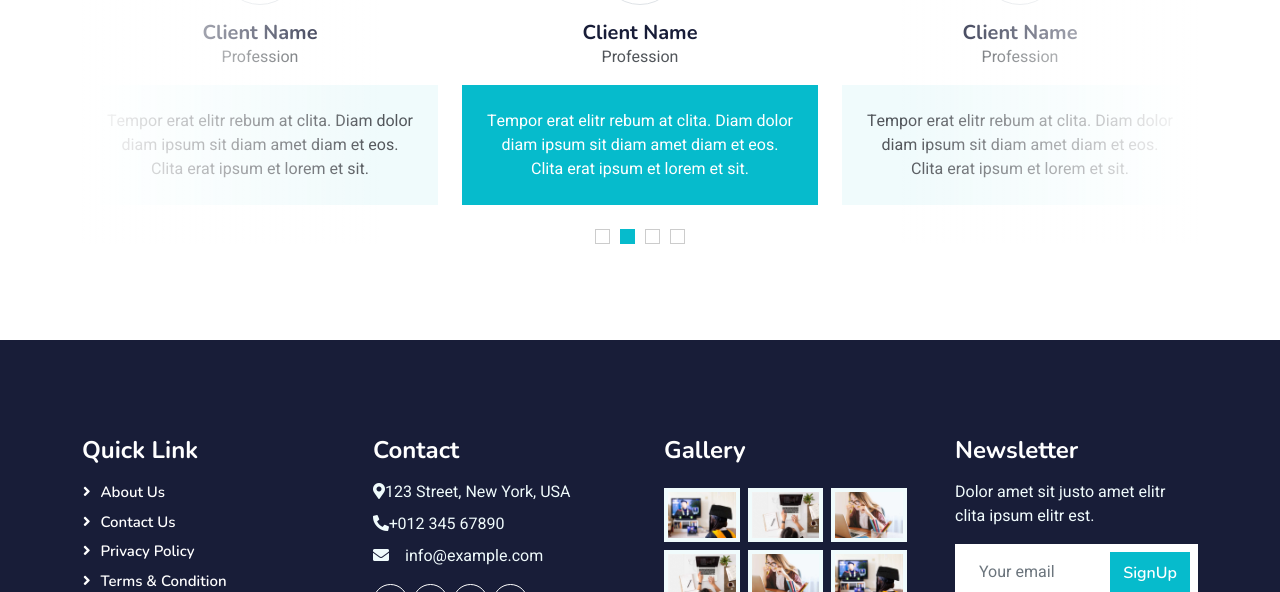
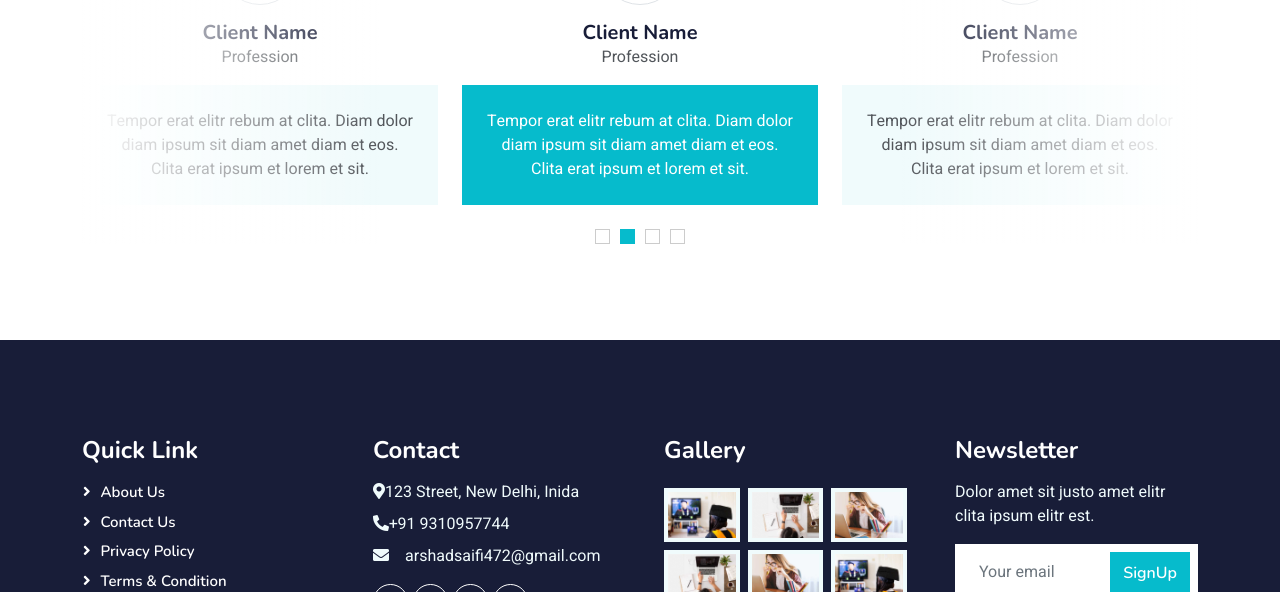
Before and after one commit to Arshad563/eLEARNINGSITE, a plain HTML site: page index.html in a window 1280 px wide. Shown: the part 4083-4675 px from the top of the page. Drawn offline with nearby package versions, Linux system fonts and the light colour scheme.

Commit message:
Update index.html

```diff
--- a/index.html
+++ b/index.html
@@ -529,9 +529,9 @@
                 </div>
                 <div class="col-lg-3 col-md-6">
                     <h4 class="text-white mb-3">Contact</h4>
-                    <p class="mb-2"><i class="fa fa-map-marker-alt mnot imagee-3"></i>123 Street, New York, USA</p>
-                    <p class="mb-2"><i class="fa fa-phone-alt mnot imagee-3"></i>+012 345 67890</p>
-                    <p class="mb-2"><i class="fa fa-envelope me-3"></i>info@example.com</p>
+                    <p class="mb-2"><i class="fa fa-map-marker-alt mnot imagee-3"></i>123 Street, New Delhi, Inida</p>
+                    <p class="mb-2"><i class="fa fa-phone-alt mnot imagee-3"></i>+91 9310957744</p>
+                    <p class="mb-2"><i class="fa fa-envelope me-3"></i>arshadsaifi472@gmail.com</p>
                     <div class="d-flex pt-2">
                         <a class="btn btn-outline-light btn-social" href=""><i class="fab fa-twitter"></i></a>
                         <a class="btn btn-outline-light btn-social" href=""><i class="fab fa-facebook-f"></i></a>
```
